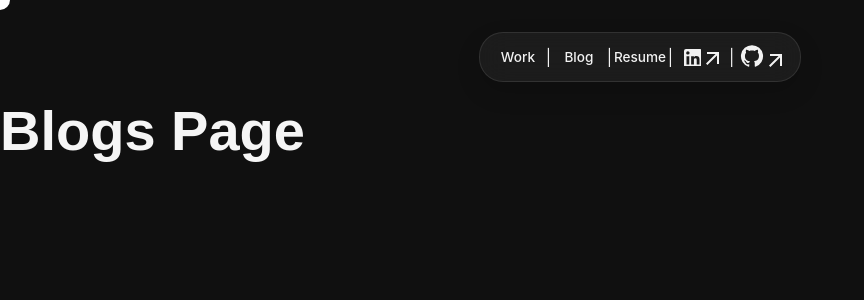
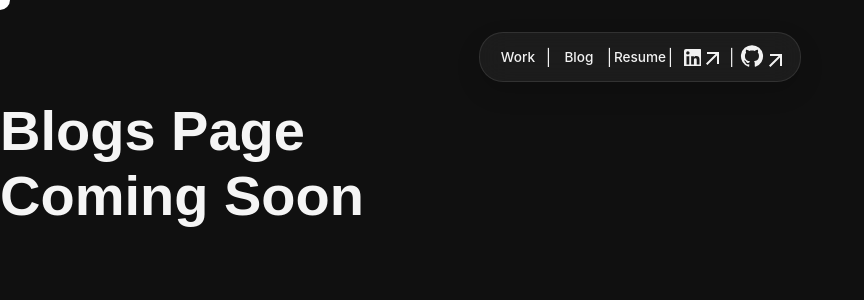
Before and after one commit to pravee3791/praveenky, a React (Create React App) app: page /blogs in a window 1280 px wide. Shown: the top 300 px of the page, without its empty margins (0-864 px from the left). Built offline with nearby package versions, Linux system fonts and the light colour scheme.

Commit message:
check worflow

```diff
--- a/src/pages/Blogs.tsx
+++ b/src/pages/Blogs.tsx
@@ -9,7 +9,7 @@ const Blogs = () => {
       {isCustomCursor && <CustomCursor />}
       <StickyNav setIsCustomCursor={setIsCustomCursor} />
       <div className="cardContent">Blogs Page</div>
-      <div className="cardContent"></div>
+      <div className="cardContent">Coming Soon</div>
     </>
   );
 };
```
